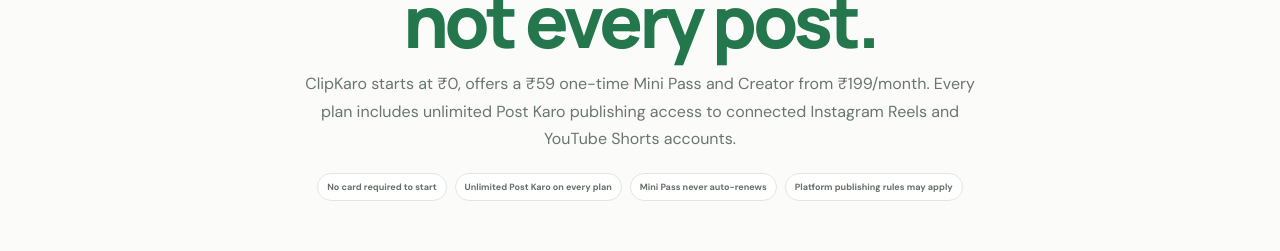
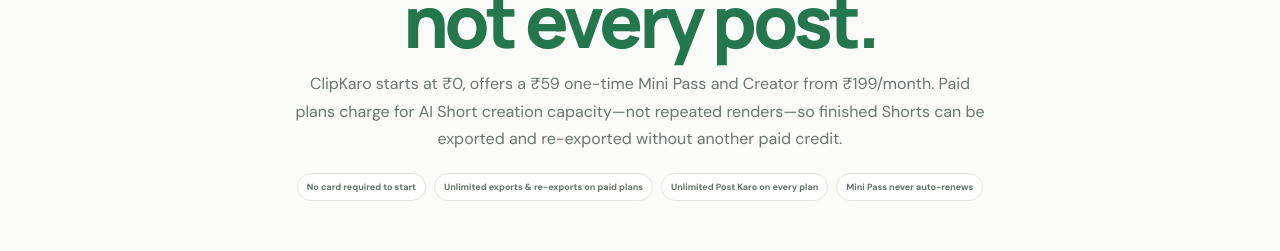
Before and after one commit to faikmulla6-cpu/Clipkaro, a Next.js app in the folder frontend/: page /pricing in a window 1280 px wide. Shown: the part 374-625 px from the top of the page. Built offline with nearby package versions, Linux system fonts and the light colour scheme; no server answers.

Commit message:
Clarify unlimited paid exports on public pricing

```diff
--- a/frontend/components/PublicPricingView.tsx
+++ b/frontend/components/PublicPricingView.tsx
@@ -25,8 +25,8 @@ export function PublicPricingView({ plans }: { plans: PublicPlanView[] }) {
           <header className={styles.hero} data-public-reveal>
             <span><Sparkles size={14}/> Extremely affordable creator pricing</span>
             <h1>Start free. <em>Pay for creation capacity, not every post.</em></h1>
-            <p>ClipKaro starts at ₹0, offers a ₹59 one-time Mini Pass and Creator from ₹199/month. Every plan includes unlimited Post Karo publishing access to connected Instagram Reels and YouTube Shorts accounts.</p>
-            <div className={styles.heroTrust}><b>No card required to start</b><b>Unlimited Post Karo on every plan</b><b>Mini Pass never auto-renews</b><b>Platform publishing rules may apply</b></div>
+            <p>ClipKaro starts at ₹0, offers a ₹59 one-time Mini Pass and Creator from ₹199/month. Paid plans charge for AI Short creation capacity—not repeated renders—so finished Shorts can be exported and re-exported without another paid credit.</p>
+            <div className={styles.heroTrust}><b>No card required to start</b><b>Unlimited exports & re-exports on paid plans</b><b>Unlimited Post Karo on every plan</b><b>Mini Pass never auto-renews</b></div>
           </header>
 
           <section className={styles.planSection} data-public-reveal>
```
